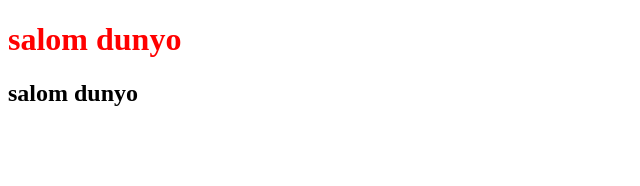
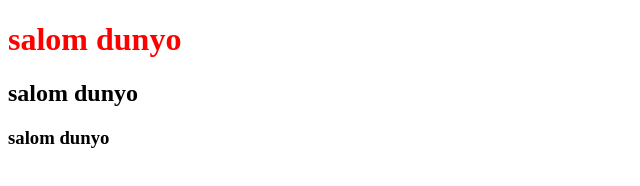
Before and after one commit to jamshidrajabov/prosta, a plain HTML site: page index.html in a window 1280 px wide. Shown: the whole page, without its empty margins (0-640 px from the left). Drawn offline with Linux system fonts and the light colour scheme.

Commit message:
loyihaning 3-versiyasi

```diff
--- a/index.html
+++ b/index.html
@@ -9,5 +9,6 @@
 <body>
     <h1>salom dunyo</h1>
     <h2>salom dunyo</h2>
+    <h3>salom dunyo</h3>
 </body>
 </html>
```
